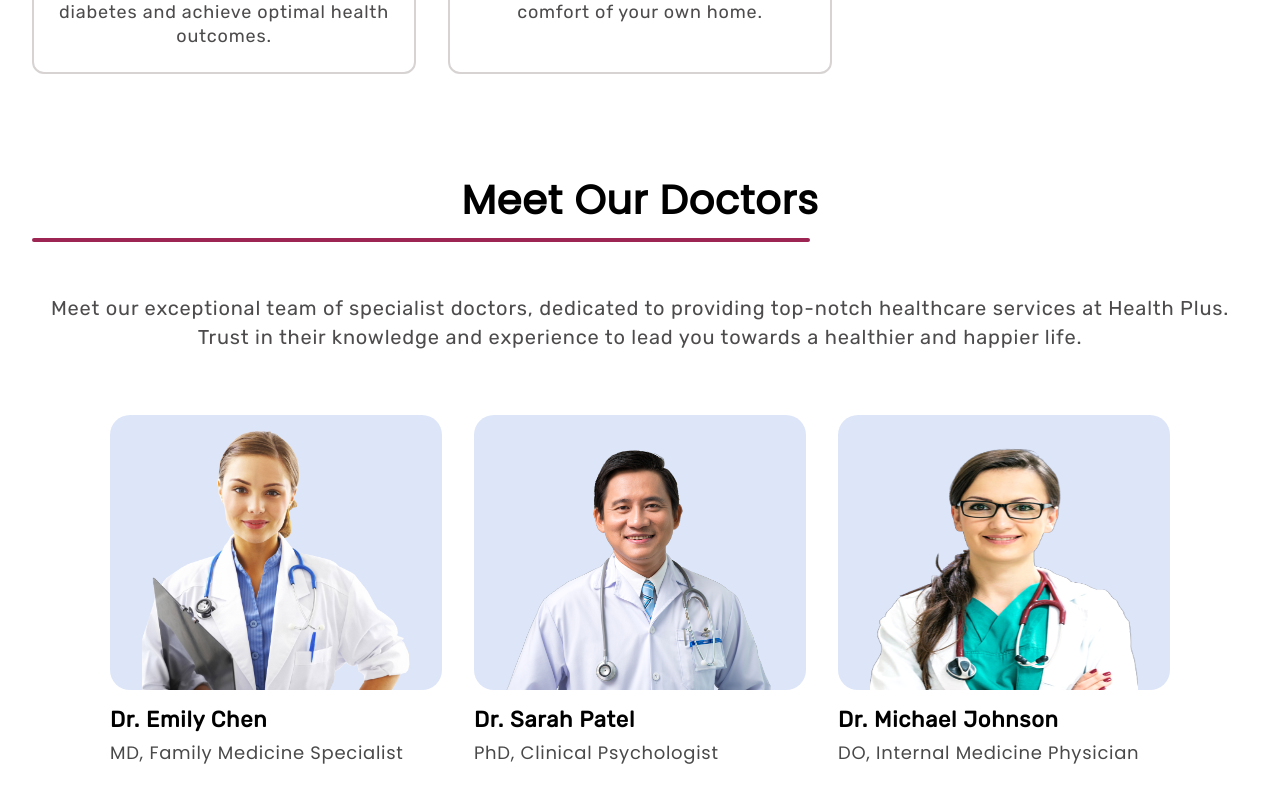
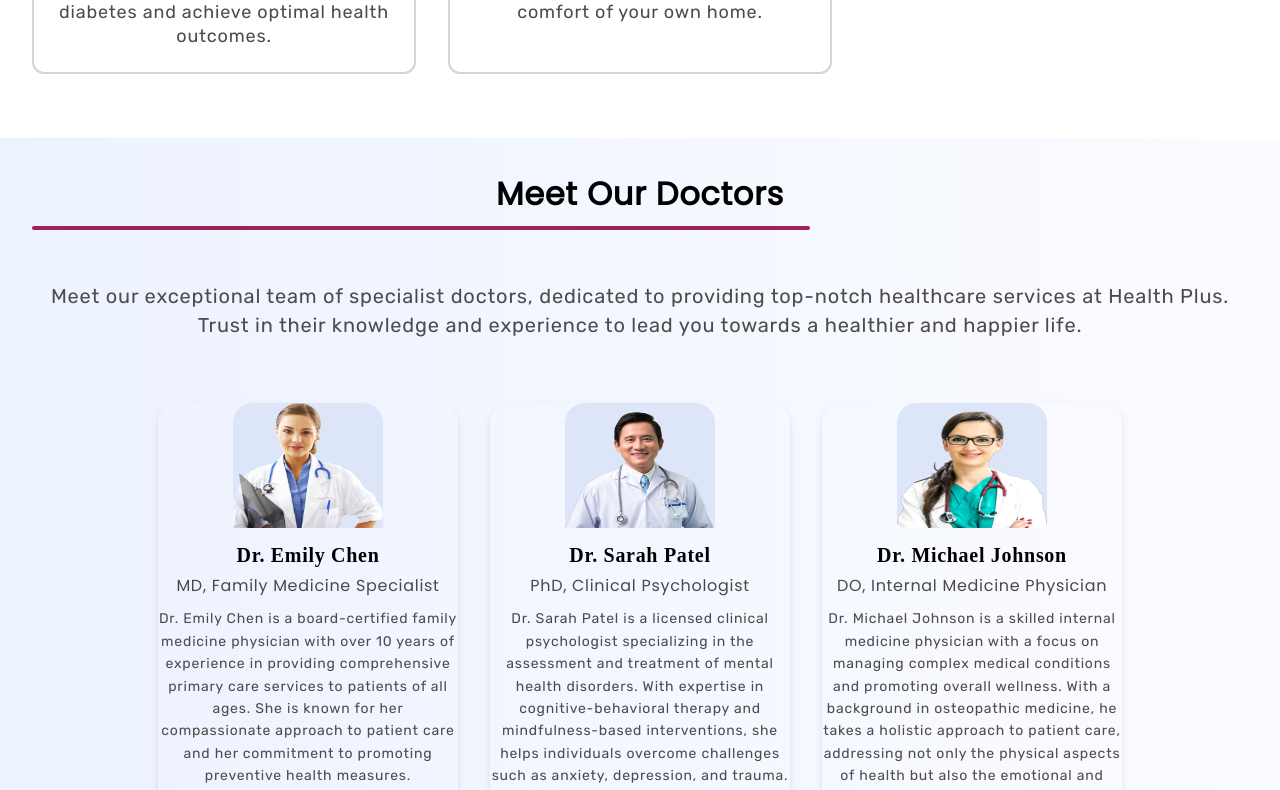
Before and after one commit to pusulurivinay/healthcare, a React (Create React App) app in the folder Frontend/: page / in a window 1280 px wide. Shown: the part 3021-3811 px from the top of the page. Built offline with nearby package versions, Linux system fonts and the light colour scheme.

Commit message:
Update Doctors.css

```diff
--- a/Frontend/src/Styles/Doctors.css
+++ b/Frontend/src/Styles/Doctors.css
@@ -2,8 +2,7 @@
   padding: 32px;
   margin: 0 0 32px 0;
   text-align: center;
-  background-color: white;
-  margin-bottom: 350px;
+  background: linear-gradient(to right, #ECF2FF, #FBFCFF);
 }
 
 .dt-title-content {
@@ -12,7 +11,7 @@
 
 .dt-title {
   font-family: 'Poppins', sans-serif;
-    font-size: 40px;
+  font-size: 32px;
   font-weight: bold;
   letter-spacing: 0.7px;
   position: relative;
@@ -41,7 +40,6 @@
 
 /* Doctor Cards */
 .dt-cards-content {
-    width: 100%;
   display: flex;
   flex-wrap: wrap;
   justify-content: center;
@@ -50,25 +48,34 @@
 }
 
 .dt-card {
-    width: 332px;
-    height: 400px;
-    gap: 32px;
-    text-align: left;
-    font-family: 'Rubik', sans-serif;
+  width: 300px;
+  height: 500px;
+  border-radius: 20px;
+  overflow: hidden;
+  box-shadow: 0 4px 8px rgba(0, 0, 0, 0.1);
+  transition: transform 0.3s ease-in-out;
+}
+
+.dt-card:hover {
+  transform: scale(1.05);
 }
 
 .dt-card-img {
-    width: 100%;
-    height: 275px;
-    padding: 16px 32px 0;
+  width: 50%;
+  height: 25%;
   background-position: center;
   background-color: #DDE5F8;
-    border-radius: 20px;
+  border-radius: 20px 20px 0 0;
+}
+
+.dt-card-content {
+  padding: 16px;
+  text-align: left;
 }
 
 .dt-card-name {
   margin: 12px 0 0 0;
-    font-size: 22px;
+  font-size: 20px;
   font-weight: bold;
   letter-spacing: 0.7px;
 }
@@ -77,17 +84,24 @@
   margin: 6px 0 8px;
   color: #494949;
   font-family: 'Poppins', sans-serif;
-    font-size: 18px;
+  font-size: 16px;
   letter-spacing: 0.7px;
 }
 
 .dt-card-description {
-    margin: 24px;
+  margin-top: 10px;
   color: rgb(77, 75, 75);
   font-family: 'Rubik', sans-serif;
-    font-size: 18px;
+  font-size: 14px;
   letter-spacing: 0.8px;
-    line-height: 1.5rem;
+  line-height: 1.4rem;
+}
+
+/* Responsive */
+@media screen and (max-width: 700px) {
+  .dt-card {
+    width: 100%;
+  }
 }
 
 /* Responsive */
@@ -99,4 +113,9 @@
     margin: 48px 0 0;
     font-size: 18px;
   }
+
+  .dt-card {
+    width: 100%;
+    max-width: 300px;
   }
+}
```
Lines whose indentation alone changed are shown as unchanged.
